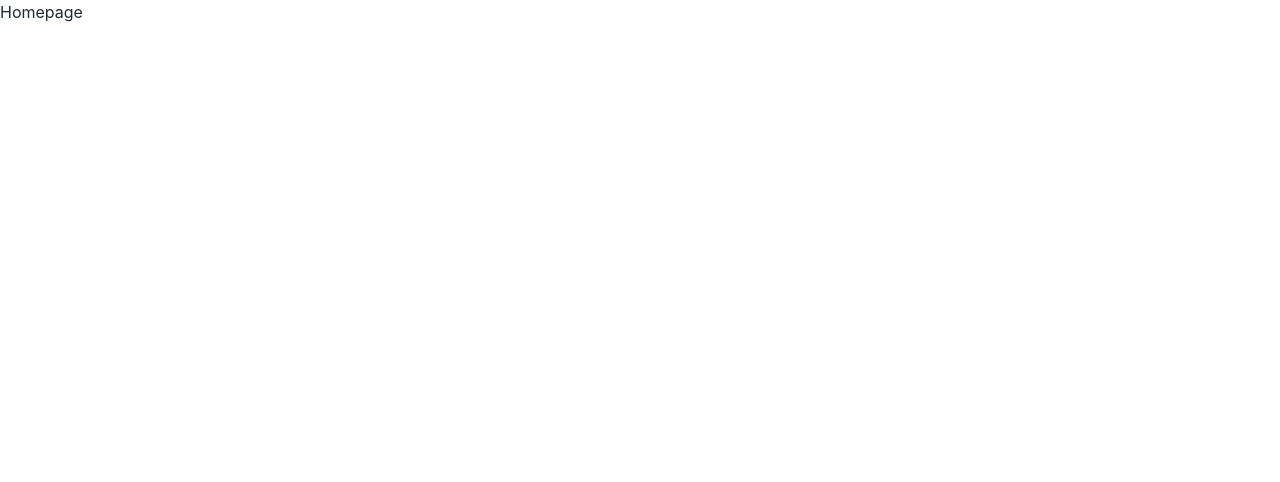
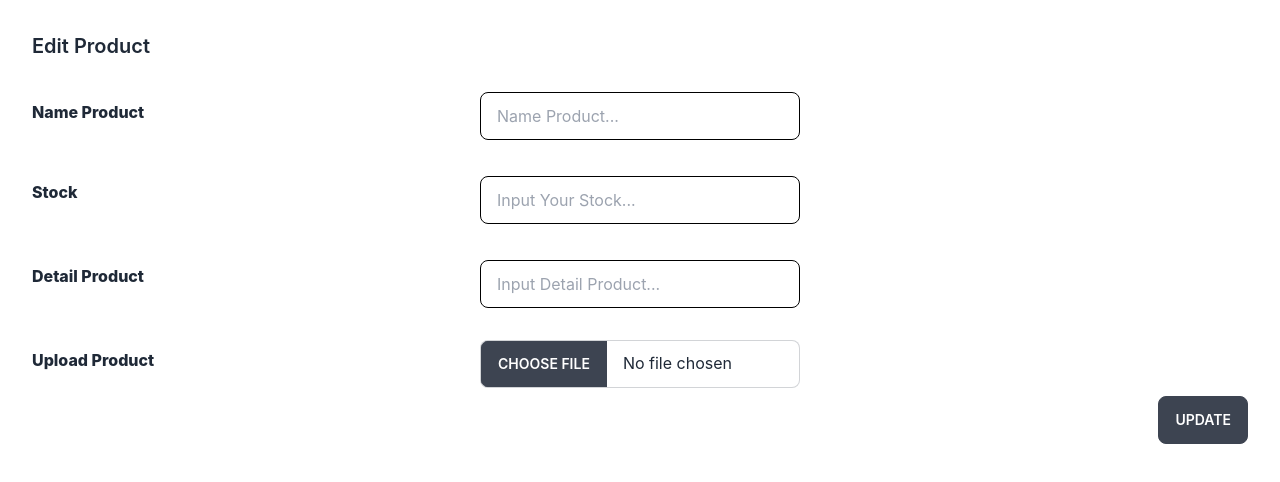
Before and after one commit to Group7-Ecommerce/FE, a React (Vite) app: page / in a window 1280 px wide. Shown: the top 482 px of the page. Built offline with nearby package versions, Linux system fonts and the light colour scheme.

Commit message:
Feat: component Footer, CardPost, Layout and Loading

```diff
--- a/package.json
+++ b/package.json
@@ -11,6 +11,7 @@
   "dependencies": {
     "@reduxjs/toolkit": "^1.9.1",
     "axios": "^1.2.3",
+    "bootstrap-icons": "^1.10.3",
     "daisyui": "^2.47.0",
     "react": "^18.2.0",
     "react-cookie": "^4.1.1",
--- a/src/components/CardPost.tsx
+++ b/src/components/CardPost.tsx
@@ -1,7 +1,63 @@
 import React from "react";
 
 const CardPost = () => {
-  return <div>CardPost</div>;
+  return (
+    <div className="card w-full bg-center justify-between">
+      <div className="card-body">
+        <h2 className="card-title">Edit Product</h2>
+        <div className="flex flex-col mt-8">
+          <label>
+            <span className="font-extrabold">Name Product </span>
+            <div className=" items-center text-center -mt-8">
+              <input
+                type="text"
+                placeholder="Name Product..."
+                className="input input-bordered w-full max-w-xs border-black"
+              />
+            </div>
+          </label>
+        </div>
+        <div className="flex flex-col mt-8">
+          <label>
+            <span className="font-extrabold">Stock </span>
+            <div className=" items-center text-center -mt-7">
+              <input
+                type="text"
+                placeholder="Input Your Stock..."
+                className="input input-bordered w-full max-w-xs border-black"
+              />
+            </div>
+          </label>
+        </div>
+        <div className="flex flex-col mt-8">
+          <label>
+            <span className="font-extrabold">Detail Product </span>
+            <div className=" items-center text-center -mt-7">
+              <input
+                type="text"
+                placeholder="Input Detail Product..."
+                className="input input-bordered w-full max-w-xs border-black"
+              />
+            </div>
+          </label>
+        </div>
+        <div className="flex flex-col mt-8">
+          <label>
+            <span className="font-extrabold">Upload Product</span>
+            <div className=" items-center text-center -mt-8">
+              <input
+                type="file"
+                className="file-input file-input-bordered w-full max-w-xs"
+              />
+            </div>
+          </label>
+        </div>
+        <div className="card-actions justify-end">
+          <button className="btn bg-gray">Update</button>
+        </div>
+      </div>
+    </div>
+  );
 };
 
 export default CardPost;
--- a/src/components/Footer.tsx
+++ b/src/components/Footer.tsx
@@ -1,7 +1,51 @@
 import React from "react";
+import { CiFacebook } from "react-icons/ci";
+import { BsWhatsapp } from "react-icons/bs";
+import { BsInstagram } from "react-icons/bs";
+import { FaTiktok } from "react-icons/fa";
+import { CiTwitter } from "react-icons/ci";
 
 const Footer = () => {
-  return <div>Footer</div>;
+  return (
+    <footer className="footer footer-center p-10 bg-green-500 text-white rounded">
+      <div className="grid grid-flow-col gap-4">
+        <a className="gap-3 text-2xl">E-Commerce APP</a>
+      </div>
+      <div>
+        <div className="grid grid-flow-col gap-4">
+          <a className="flex">
+            <span className="flex-row pt-3 w-4 icon">
+              <CiFacebook />
+            </span>
+          </a>
+          <a className="flex">
+            <span className="flex-row pt-3">
+              <BsWhatsapp />
+            </span>
+          </a>
+          <a className="flex">
+            <span className="flex-row pt-3">
+              <BsInstagram />
+            </span>
+          </a>
+          <a className="flex">
+            <span className="flex-row pt-3">
+              <FaTiktok />
+            </span>
+          </a>
+          <a className="flex">
+            <span className="flex-row pt-3">
+              <CiTwitter />
+            </span>
+          </a>
+          <a></a>
+        </div>
+      </div>
+      <div>
+        <p>Copyright © 2023 - All right reserved by Project Group 7</p>
+      </div>
+    </footer>
+  );
 };
 
 export default Footer;
--- a/src/components/Layout.tsx
+++ /dev/null
@@ -1,7 +0,0 @@
-import React from "react";
-
-const Layout = () => {
-  return <div>Layout</div>;
-};
-
-export default Layout;
--- /dev/null
+++ b/src/components/LayoutHome.tsx
@@ -0,0 +1,14 @@
+import React, { FC } from "react";
+interface LayoutHomeProps {
+  children: React.ReactNode;
+}
+
+const LayoutHome: FC<LayoutHomeProps> = ({ children }) => {
+  return (
+    <div className="w-full h-screen bg-[#fcfcfc] flex flex-col overflow-auto">
+      <div className="h-full w-full overflow-auto">{children}</div>
+    </div>
+  );
+};
+
+export default LayoutHome;
--- a/src/components/Loading.tsx
+++ b/src/components/Loading.tsx
@@ -1,7 +1,17 @@
 import React from "react";
 
-const Loading = () => {
-  return <div>Loading</div>;
+export const SkeletonLoading = () => {
+  return (
+    <div className="flex grow flex-col justify-between p-3">
+      <div className="flex animate-pulse space-x-4">
+        <div className="flex-1 space-y-5 py-1">
+          <div className="h-52 rounded bg-green-400" />
+          <div className="space-y-2">
+            <div className="h-6 rounded bg-green-400" />
+            <div className="h-6 rounded bg-green-400" />
+          </div>
+        </div>
+      </div>
+    </div>
+  );
 };
-
-export default Loading;
--- a/src/main.tsx
+++ b/src/main.tsx
@@ -1,13 +1,14 @@
 import React from "react";
 import ReactDOM from "react-dom/client";
 
-import Register from "./pages/Register";
-
-import App from "./routes";
+import Register from "./pages/Auth/Register";
+import Footer from "./components/Footer";
 import "./styles/index.css";
+import DetailProduct from "./pages/DetailProduct";
+import Cardpost from "./components/CardPost";
 
 ReactDOM.createRoot(document.getElementById("root") as HTMLElement).render(
   <React.StrictMode>
-    <App />
+    <Cardpost />
   </React.StrictMode>
 );
--- a/src/pages/Beranda.tsx
+++ b/src/pages/Beranda.tsx
@@ -1,7 +1,9 @@
 import React from "react";
+import Footer from "../components/Footer";
 
 const Beranda = () => {
   return <div>Beranda</div>;
+  <Footer />;
 };
 
 export default Beranda;
--- a/src/pages/DetailProduct.tsx
+++ b/src/pages/DetailProduct.tsx
@@ -1,7 +1,9 @@
 import React from "react";
+import Cardakun from "../components/Cardakun";
 
 const DetailProduct = () => {
   return <div>DetailProduct</div>;
+  <Cardakun />;
 };
 
 export default DetailProduct;
```
Also changed, not shown: 1 other file (tests, documents, lock files or other folders).
